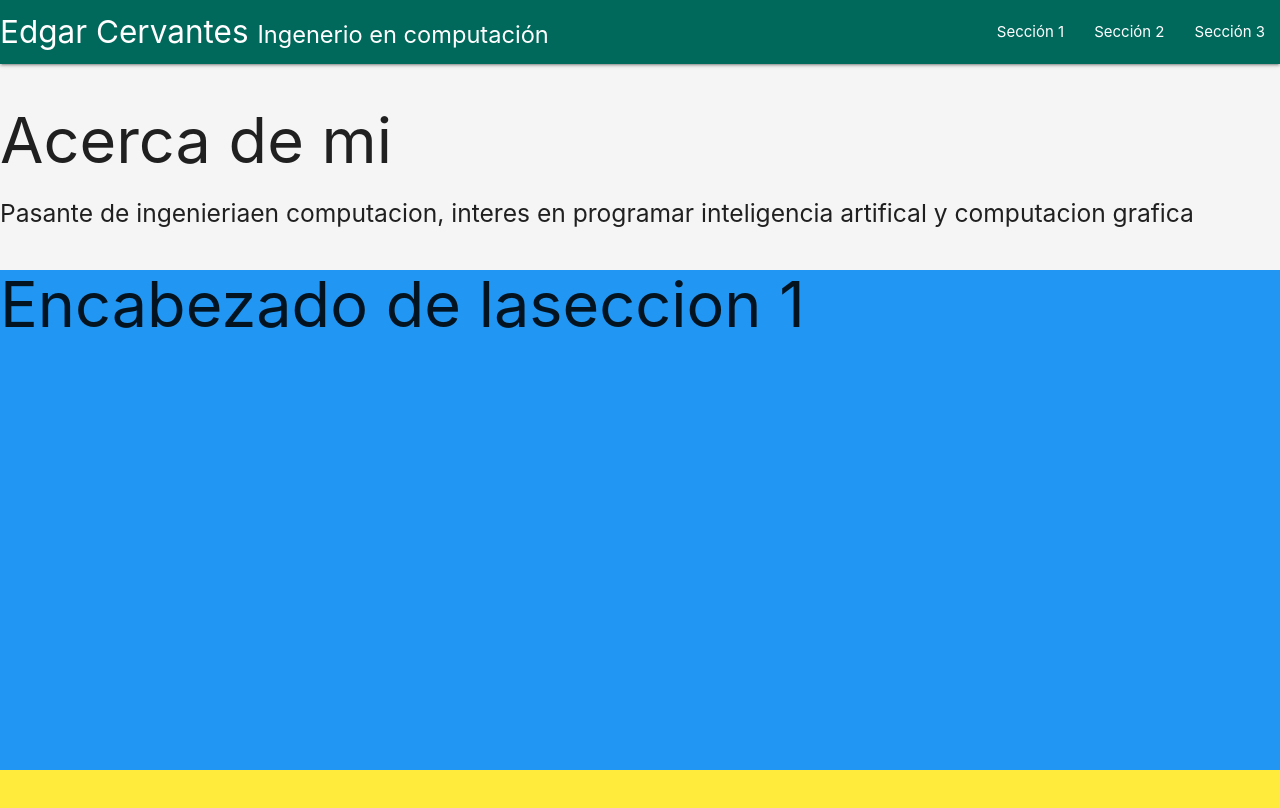
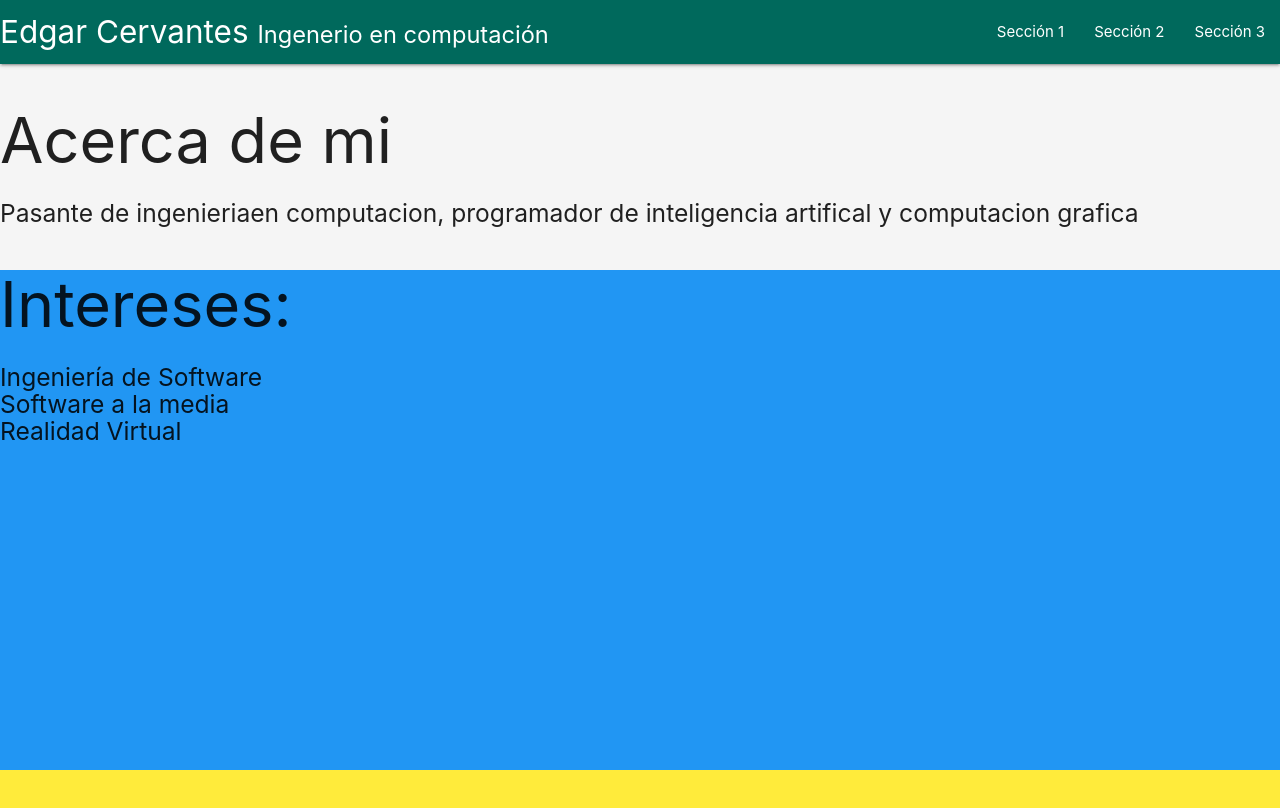
Before and after one commit to EdgarCervantes/EdgarCervantes.github.io, a plain HTML site: page index.html in a window 1280 px wide. Shown: the top 808 px of the page. Drawn offline with nearby package versions, Linux system fonts and the light colour scheme.

Commit message:
Modificacion seccion 1

```diff
--- a/index.html
+++ b/index.html
@@ -29,9 +29,15 @@
         </nav>
     </div>
     <h1>Acerca de mi</h1>
-	<h5>Pasante de ingenieriaen computacion, interes en programar inteligencia artifical y computacion grafica</5>
+	<h5>Pasante de ingenieriaen computacion, programador de inteligencia artifical y computacion grafica</5>
     <div id="seccion1" class="seccion blue">
-	<h1> Encabezado de laseccion 1</h1>
+	<h1> Intereses:  </h1>
+    <ul>
+        <li>Ingeniería de Software</li>
+        <li>Software a la media</li>
+        <li>Realidad Virtual</li>
+    </ul>
+
 	</div>
     <div id="seccion2" class="seccion yellow"></div>
     <div id="seccion3" class="seccion red"></div>
```
